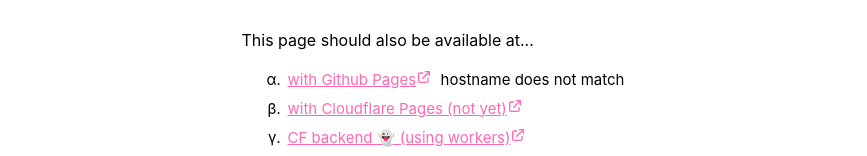
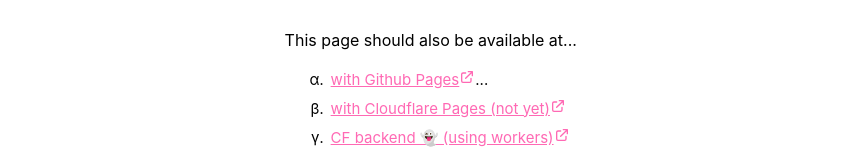
Before and after one commit to minlaxz/minlaxz.github.io, a React (Vite) app: page /#/ in a window 1280 px wide. Shown: the part 515-671 px from the top of the page, without its empty margins (204-1071 px from the left). Built offline with nearby package versions, Linux system fonts and the light colour scheme; no server answers.

Commit message:
Enviroments

```diff
--- a/src/Components/SVC/index.jsx
+++ b/src/Components/SVC/index.jsx
@@ -9,7 +9,10 @@
     const branch = 'main';
 
     React.useEffect(() => {
-        const endpoint = process.env.NODE_ENV === "development" ? "http://localhost:3001/api/v1/github/lastcommit" : "https://microapi.octocat.tk/api/v1/github/lastcommit"
+        const endpoint = import.meta.env.MODE === "development" && import.meta.env.VITE_BYPASS_CHECK === '0' ?
+            "http://localhost:3001/api/v1/github/lastcommit" :
+            "https://microapi.octocat.tk/api/v1/github/lastcommit"
+        console.log(`API: ${endpoint}`);
         const fetchSha = async () => {
             await axios.get(`${endpoint}`, {
                 headers: { 'Content-type': 'application/json' },
--- a/src/Pages/Home/index.jsx
+++ b/src/Pages/Home/index.jsx
@@ -6,7 +6,6 @@
 import produce from 'immer';
 import { ContainerOne, ContainerTwo, UlView, LiView, DivUl, Pre } from './styles';
 import SourceVersion from '@/Components/SVC';
-
 
 // A simple home component
 const Home = () => {
@@ -59,9 +58,9 @@
                         <LiView>
                             <Alink to="https://minlaxz.github.io" text="with Github Pages" />
                             {
-                                window.location.hostname === 'github.minlaxz.me' ? <span>
+                                window.location.hostname === 'minlaxz.github.io' ? <span>
                                     &nbsp; you're currently viewing
-                                </span> : <span>&nbsp; hostname does not match</span>
+                                </span> : <span>...</span>
                             }
                         </LiView>
                         <LiView>
```
Also changed, not shown: 1 other file (tests, documents, lock files or other folders).
